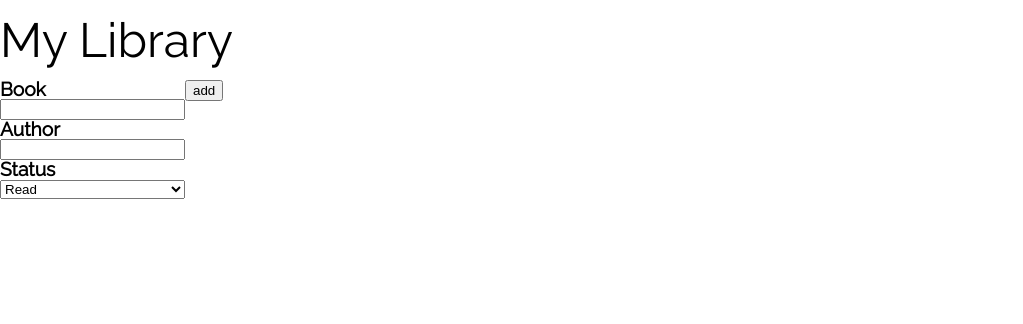
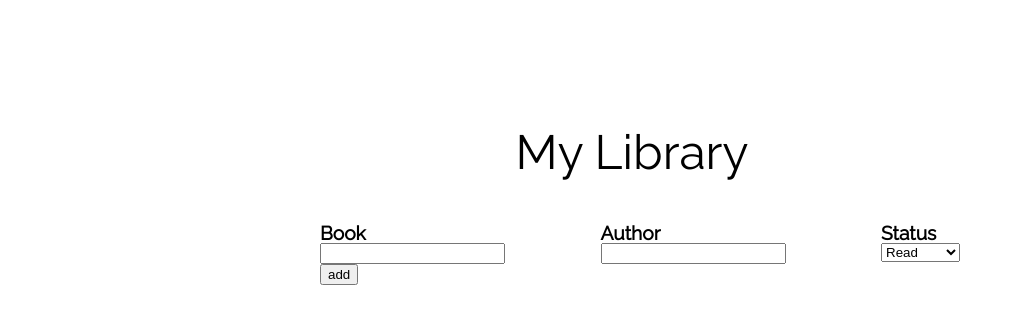
Before and after one commit to pityaf/library, a plain HTML site: page index.html in a window 1280 px wide. Shown: the whole page, without its empty margins (0-1023 px from the left). Drawn offline with Linux system fonts and the light colour scheme.

Commit message:
add style

```diff
--- a/css/style.css
+++ b/css/style.css
@@ -8,7 +8,20 @@ body {
     font-size: 16px;
     font-family: 'Raleway', sans-serif;
     margin-bottom: 100px;
+
+    display: flex;
+    flex-direction: column;
+    align-items: center;
 }
+
+header {
+    padding-top: 7rem;
+    padding-bottom: 2rem;
+}
+main {
+    width: 50%;
+}
+
 
 h1 {
     font-size: 3rem;
@@ -22,7 +35,11 @@ label {
 
 .insert-book {
     display: flex;
-
+    flex-direction: column;
+}
+.wrapper {
+    display: flex;
+    justify-content: space-between;
 }
 .input {
     display: flex;
```
